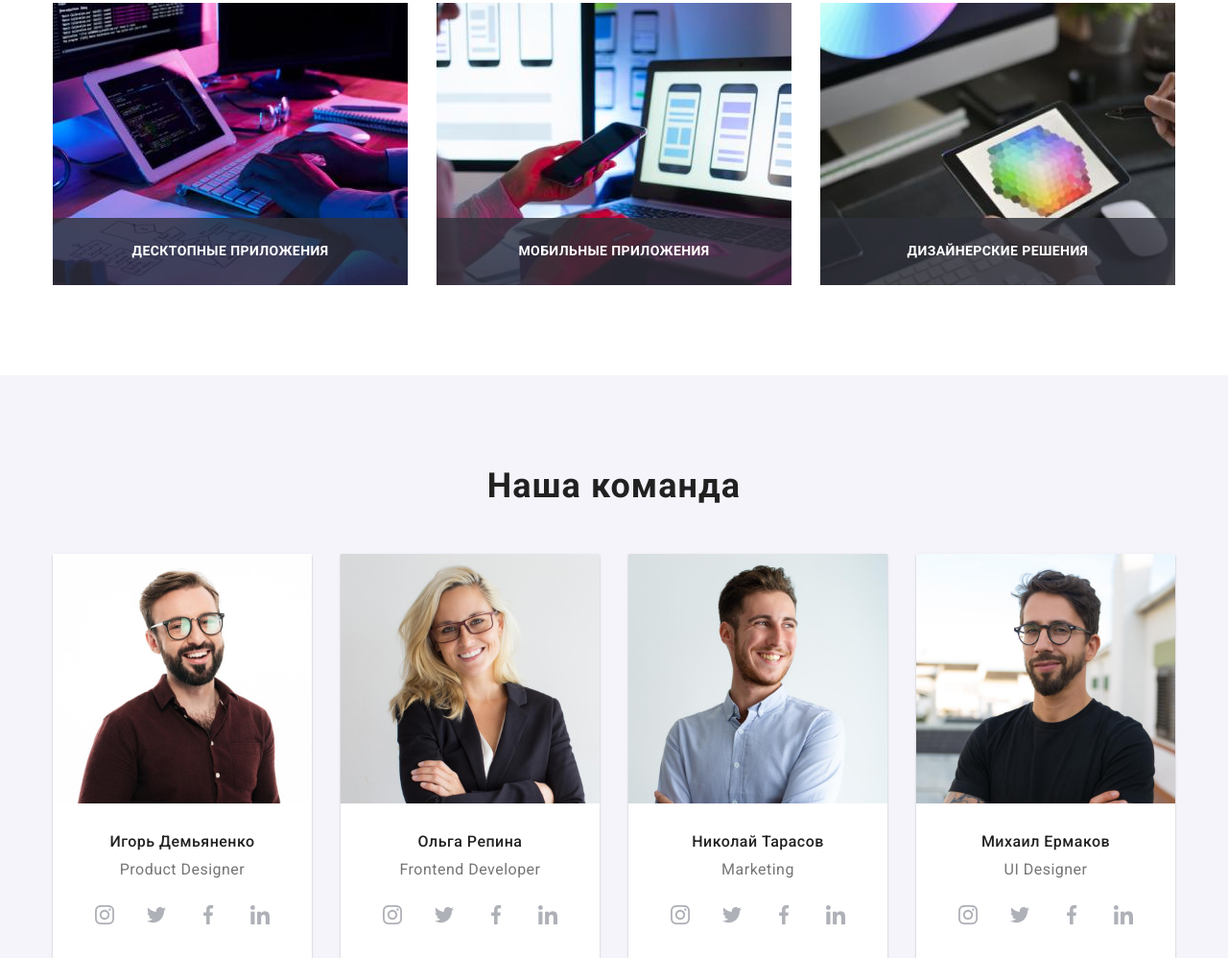
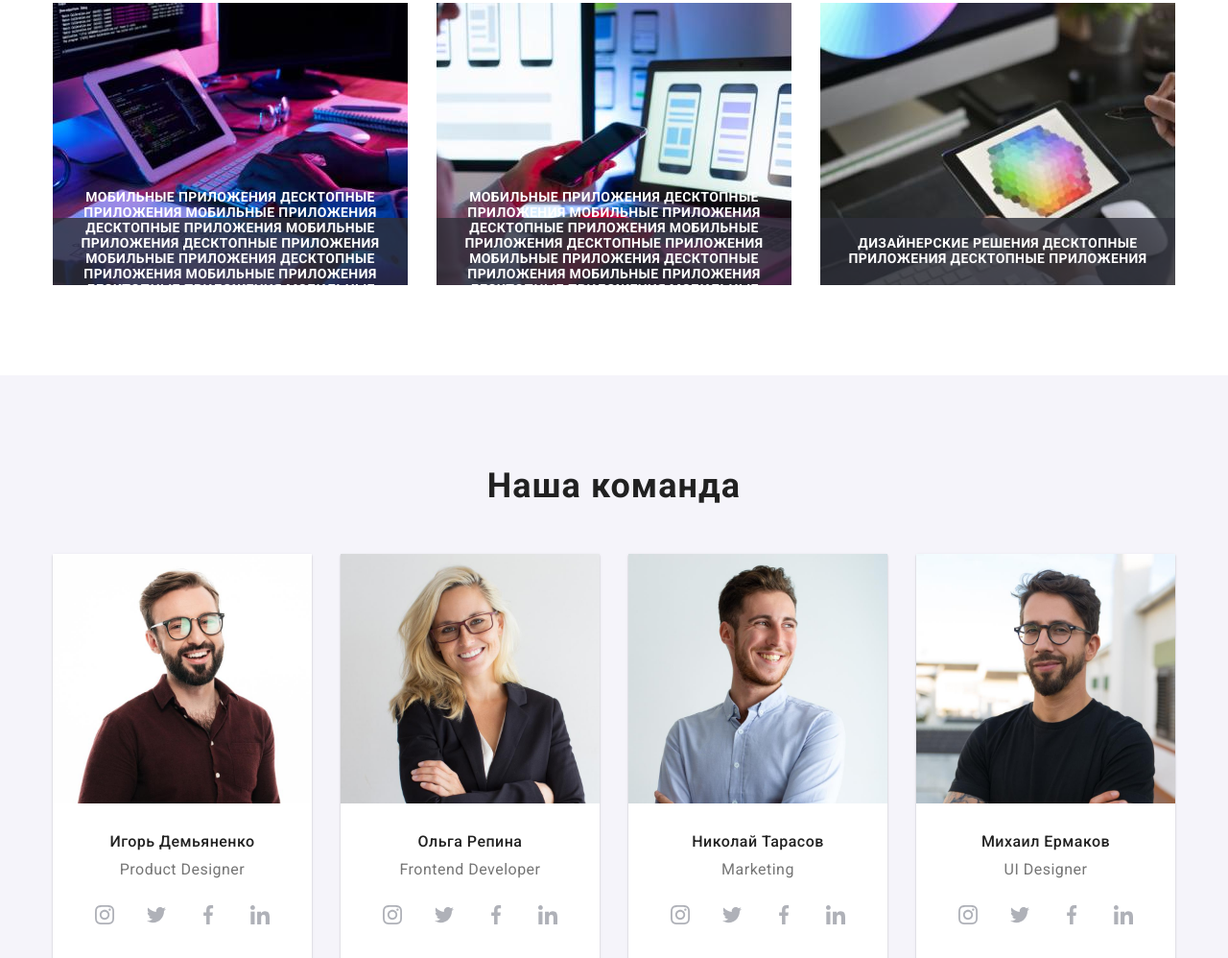
Before and after one commit to Yaroslav-Zozulya/goit-markup-hw-05, a plain HTML site: page index.html in a window 1280 px wide. Shown: the part 1205-2203 px from the top of the page at 96% size. Drawn offline with nearby package versions, Linux system fonts and the light colour scheme.

Commit message:
only test

```diff
--- a/css/styles.css
+++ b/css/styles.css
@@ -371,6 +371,7 @@ img {
 }
 
 .about-us-text {
+    text-align: center;
     font-weight: 700;
     font-size: 14px;
     line-height: 1.14;
--- a/index.html
+++ b/index.html
@@ -161,7 +161,12 @@
                             />
                             <div class="about-us-text-wrap">
                                 <p class="about-us-text">
-                                    Десктопные приложения
+                                    Мобильные приложения Десктопные приложения
+                                    Мобильные приложения Десктопные приложения
+                                    Мобильные приложения Десктопные приложения
+                                    Мобильные приложения Десктопные приложения
+                                    Мобильные приложения Десктопные приложения
+                                    Мобильные приложения Десктопные приложения
                                 </p>
                             </div>
                         </li>
@@ -170,11 +175,15 @@
                                 src="./img/our-specialization-2.jpg"
                                 alt="Разработка мобильных приложений"
                             />
-                            <div class="about-us-text-wrap">
-                                <p class="about-us-text">
-                                    Мобильные приложения
-                                </p>
-                            </div>
+
+                            <p class="about-us-text about-us-text-wrap">
+                                Мобильные приложения Десктопные приложения
+                                Мобильные приложения Десктопные приложения
+                                Мобильные приложения Десктопные приложения
+                                Мобильные приложения Десктопные приложения
+                                Мобильные приложения Десктопные приложения
+                                Мобильные приложения Десктопные приложения
+                            </p>
                         </li>
                         <li class="about-us-item">
                             <img
@@ -183,7 +192,8 @@
                             />
                             <div class="about-us-text-wrap">
                                 <p class="about-us-text">
-                                    Дизайнерские решения
+                                    Дизайнерские решения Десктопные приложения
+                                    Десктопные приложения
                                 </p>
                             </div>
                         </li>
```
